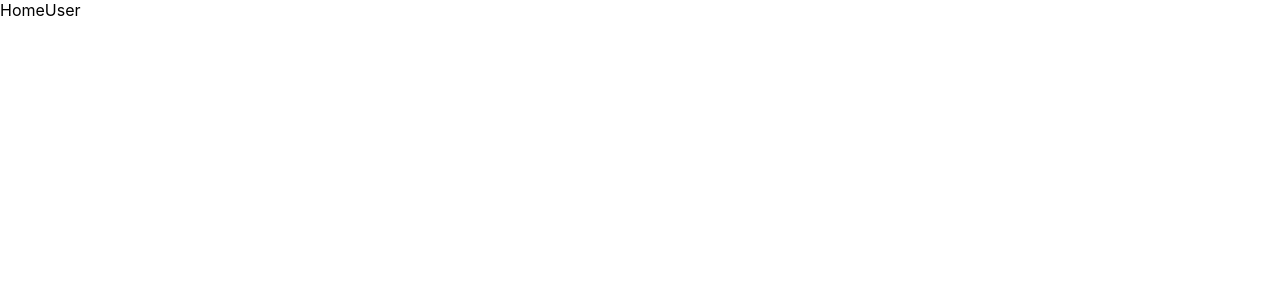
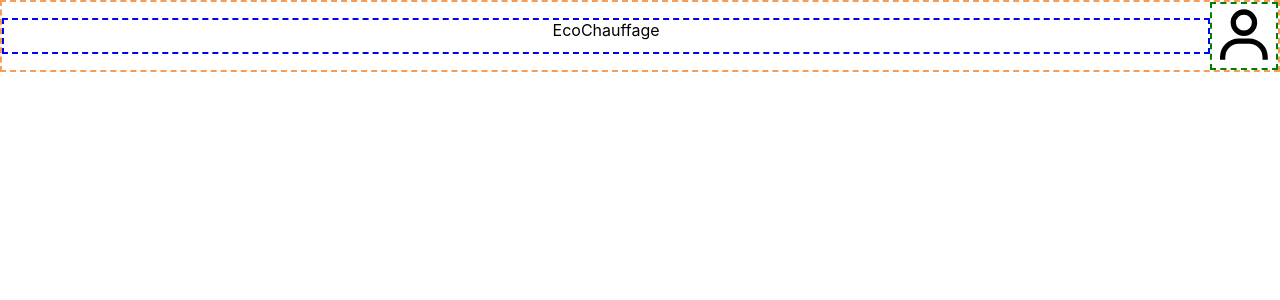
Before and after one commit to AlexiaTdev/workshop2022, a React (Create React App) app: page /logedUser in a window 1280 px wide. Shown: the top 300 px of the page. Built offline with nearby package versions, Linux system fonts and the light colour scheme.

Commit message:
maj names

```diff
--- a/src/App.js
+++ b/src/App.js
@@ -7,6 +7,7 @@ import Service from './MarketPage/ServiceCpnt/Service';
 import HomeUser from './App/User/HomeUser';
 import Entreprise from './MarketPage/Entreprise/Entreprise';
 import Particulier from './MarketPage/Particulier/Particulier';
+import HomeApp from './App/homeApp';
 import {
   createBrowserRouter,
   RouterProvider
@@ -36,7 +37,7 @@ function App() {
     },
     {
       path: "logedUser",
-      element: <HomeUser/>,
+      element: <HomeApp/>,
     }
   ]);
 
--- a/src/App/homeApp.js
+++ b/src/App/homeApp.js
@@ -1,13 +1,18 @@
-import React, { PureComponent } from 'react'
+import React, { PureComponent } from 'react';
+import { BiUser } from 'react-icons/bi';
 
 export class homeApp extends PureComponent {
   render() {
     return (
-        <text>EcoChauffage</text>
-
-
+        <>
+            <div className='header' style={{display:'flex', border: '2px dashed #f69c55'}}>
+                <p style={{flex:1, textAlign:'center', border: '2px dashed blue'}}>EcoChauffage</p>
+                <BiUser size='sm' style={{border: '2px dashed green', minWidth:'50', maxWidth:'5%'}}/>
+            </div>
+            <div className='appNavbar' />
+        </>
     )
   }
 }
-
+//margin: '10%',
 export default homeApp
--- a/src/MarketPage/AboutusCpnt/Aboutus.js
+++ b/src/MarketPage/AboutusCpnt/Aboutus.js
@@ -3,7 +3,7 @@ import React, { PureComponent } from 'react'
 import { Link } from "react-router-dom";
 import './aboutus.css';
 
-export class aboutus extends PureComponent {
+export class Aboutus extends PureComponent {
   static propTypes = {}
 
   render() {
@@ -19,4 +19,4 @@ export class aboutus extends PureComponent {
   }
 }
 
-export default aboutus
+export default Aboutus
```
